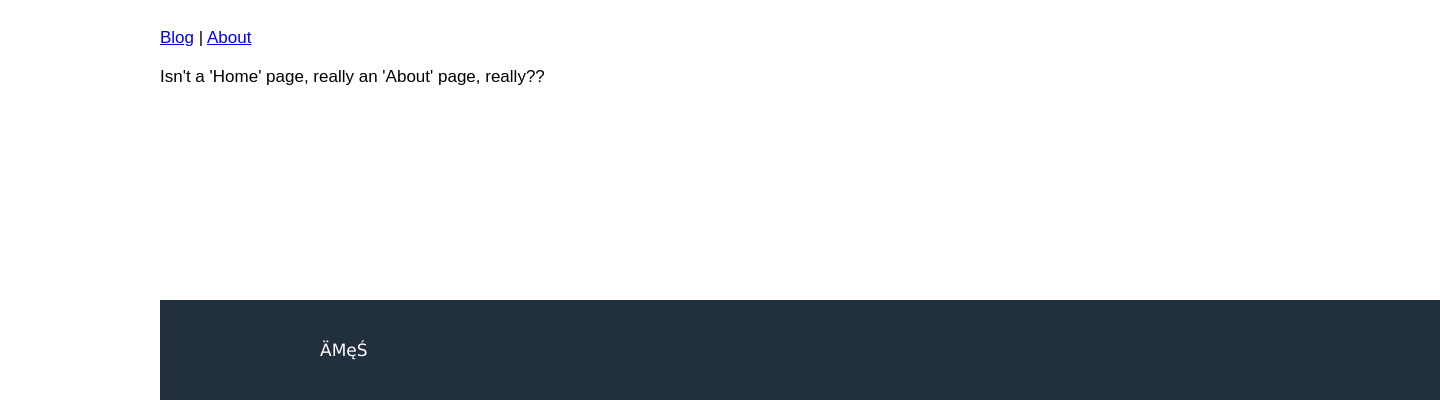
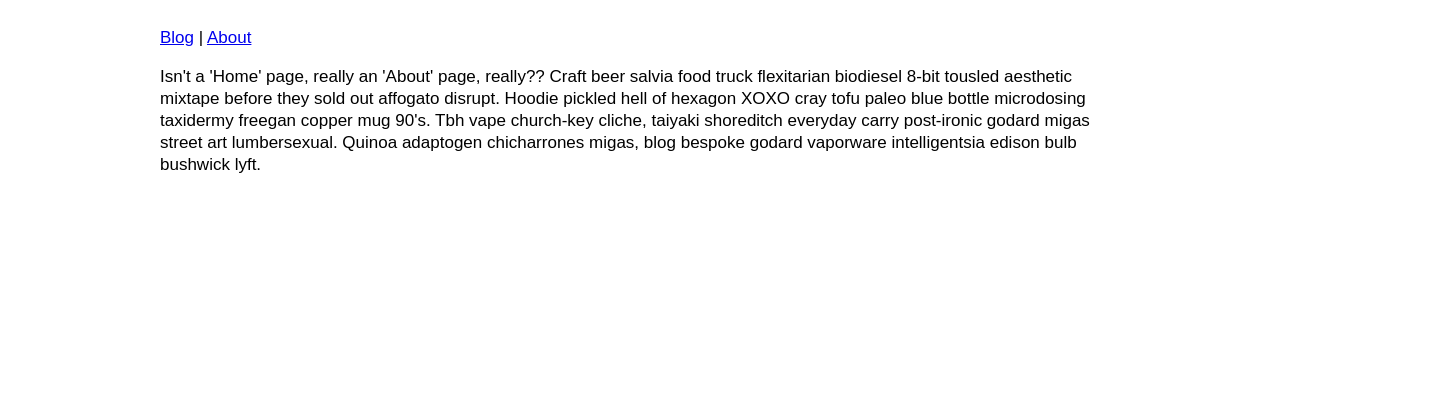
Before and after one commit to alexanderames/gatsbyBlog, a Gatsby site: page /about in a window 1280 px wide. Shown: the part 400-800 px from the top of the page, 1440 px wide, since content can reach past the window. Built offline with nearby package versions, Linux system fonts and the light colour scheme; Gatsby itself is replaced by a stand-in of ours.

```diff
--- a/gatsby-config.js
+++ b/gatsby-config.js
@@ -1,4 +1,9 @@
 module.exports = {
+
+  siteMetadata: {
+    title: 'Blog',
+  },
+
   plugins: [
     'gatsby-plugin-sass'
   ]
--- a/package.json
+++ b/package.json
@@ -15,6 +15,7 @@
     "gatsby": "^2.3.16",
     "gatsby-plugin-sass": "^2.0.11",
     "graphql": "^14.2.1",
+    "joi": "^12.0.0",
     "node-sass": "^4.11.0",
     "react": "^16.8.6",
     "react-dom": "^16.8.6"
--- a/src/components/footer.js
+++ b/src/components/footer.js
@@ -1,12 +1,15 @@
-import React from 'react'
-import styles from './footer.module.scss'
+// can't get scss to work properly
+// abandon for now..
 
-export default ({ children }) => (
-
-  <footer className={styles.container}>
-    <div className={styles.footer}>
-      {children}
-    </div>
-  </footer>
-
-)
+// import React from 'react'
+// import styles from './footer.module.scss'
+//
+// export default ({ children }) => (
+//
+//   <footer className={styles.container}>
+//     <div className={styles.footer}>
+//       {children}
+//     </div>
+//   </footer>
+//
+// )
--- a/src/components/footer.module.scss
+++ b/src/components/footer.module.scss
@@ -1,23 +1,26 @@
-@import '../styles/global';
+// can't get scss to work properly
+// abandon for now..
 
-$footer-height: 100px;
-
-.container {
-  background-color: $color-pallete-3;
-  width: $container-width;
-  height: $footer-height;
-  position: absolute;
-  bottom: 0;
-  width: $container-width;
-
-    .footer {
-      margin: 0 auto;
-      max-width: $site-width;
-      height: $footer-height;
-      line-height: $footer-height;
-      color: $color-pallete-4;
-      font-family: Verdana, Geneva, Tahoma, sans-serif;
-      padding: 0px 20px 0px 20px;
-    }
-
-}
+// @import '../styles/global';
+//
+// $footer-height: 100px;
+//
+// .container {
+//   background-color: $color-pallete-3;
+//   width: $container-width;
+//   height: $footer-height;
+//   position: absolute;
+//   bottom: 0;
+//   width: $container-width;
+//
+//     .footer {
+//       margin: 0 auto;
+//       max-width: $site-width;
+//       height: $footer-height;
+//       line-height: $footer-height;
+//       color: $color-pallete-4;
+//       font-family: Verdana, Geneva, Tahoma, sans-serif;
+//       padding: 0px 20px 0px 20px;
+//     }
+//
+// }
--- a/src/components/layout.js
+++ b/src/components/layout.js
@@ -1,16 +1,12 @@
 import React from 'react'
 import styles from './layout.module.scss'
 import Header from './header.js'
-import Footer from './footer.js'
 
-export default ({children}) => (
+export default ({ children }) => (
    <div className={styles.container}>
       <Header />
       <div className={styles.content}>
          {children}
       </div>
-     <Footer>
-        ÄMęŚ
-   </Footer>
    </div>
 )
--- a/src/pages/about.js
+++ b/src/pages/about.js
@@ -11,6 +11,8 @@ export default () => (
     </div>
     <p>
       Isn't a 'Home' page, really an 'About' page, really??
+
+      Craft beer salvia food truck flexitarian biodiesel 8-bit tousled aesthetic mixtape before they sold out affogato disrupt. Hoodie pickled hell of hexagon XOXO cray tofu paleo blue bottle microdosing taxidermy freegan copper mug 90's. Tbh vape church-key cliche, taiyaki shoreditch everyday carry post-ironic godard migas street art lumbersexual. Quinoa adaptogen chicharrones migas, blog bespoke godard vaporware intelligentsia edison bulb bushwick lyft.
     </p>
   </Layout>
 )
```
Also changed, not shown: src/pages/index.js (+12 -3 lines), 1 other file. Lines whose indentation alone changed are shown as unchanged.
